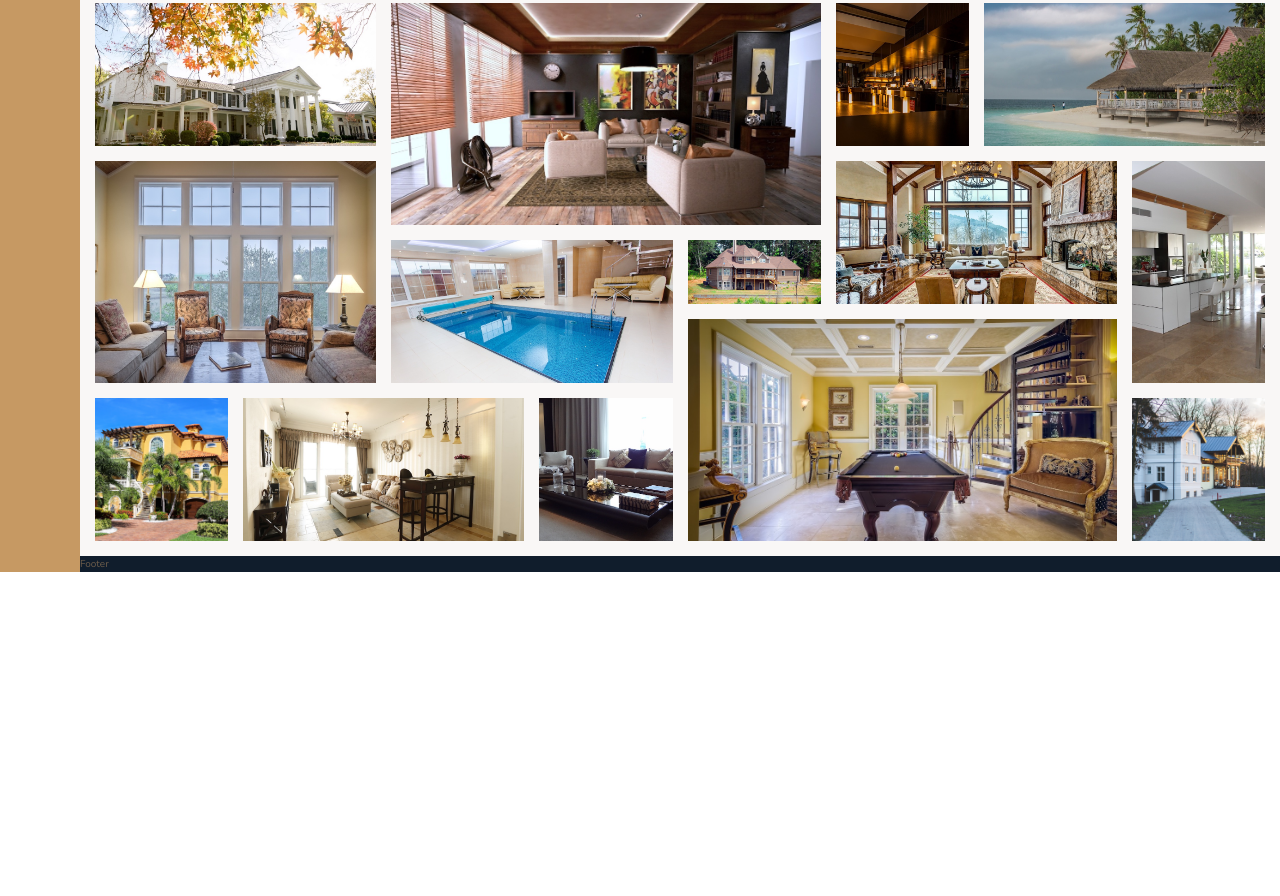
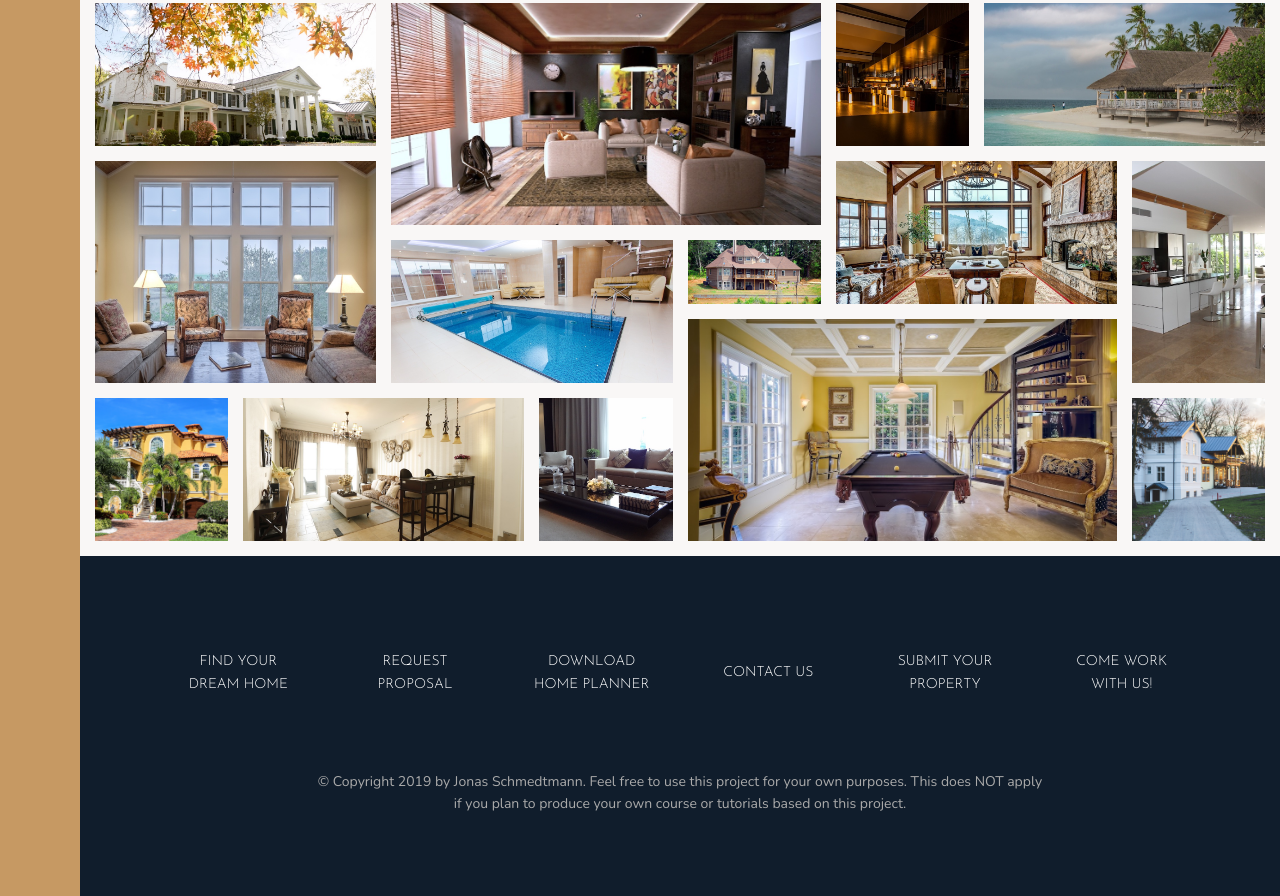
Before and after one commit to MajhiRockzZ/Advanced-CSS-and-SASS-Project-3, a website: page index.html in a window 1280 px wide. Shown: the part 3113-4009 px from the top of the page. Before the commit the page ends 3685 px from the top, so only its background shows below. Drawn offline with nearby package versions, Linux system fonts and the light colour scheme.

Commit message:
feat: Building the Footer

```diff
--- a/index.html
+++ b/index.html
@@ -382,7 +382,28 @@
     </section>
 
     <footer class="footer">
-      Footer
+      <ul class="nav">
+        <li class="nav__item">
+          <a href="#" class="nav__link">Find your dream home</a>
+        </li>
+        <li class="nav__item">
+          <a href="#" class="nav__link">Request proposal</a>
+        </li>
+        <li class="nav__item">
+          <a href="#" class="nav__link">Download home planner</a>
+        </li>
+        <li class="nav__item"><a href="#" class="nav__link">Contact us</a></li>
+        <li class="nav__item">
+          <a href="#" class="nav__link">Submit your property</a>
+        </li>
+        <li class="nav__item">
+          <a href="#" class="nav__link">Come work with us!</a>
+        </li>
+      </ul>
+
+      <p class="copyright">
+        &copy; Copyright 2019 by Jonas Schmedtmann. Feel free to use this project for your own purposes. This does NOT apply if you plan to produce your own course or tutorials based on this project.
+      </p>
     </footer>
   </body>
 </html>
--- a/sass/_footer.scss
+++ b/sass/_footer.scss
@@ -1,4 +1,43 @@
 .footer {
   background-color: $color-secondary;
   grid-column: full-start / full-end;
+  padding: 8rem;
 }
+
+.nav {
+  list-style: none;
+
+  display: grid;
+  grid-template-columns: repeat(auto-fit, minmax(15rem, 1fr));
+  grid-gap: 2rem;
+  align-items: center;
+
+  &__link:link,
+  &__link:visited {
+    font-size: 1.4rem;
+    color: #ffffff;
+    text-decoration: none;
+    font-family: $font-display;
+    text-transform: uppercase;
+    text-align: center;
+    padding: 1.5rem;
+    display: block;
+    transition: all 0.2s;
+  }
+
+  &__link:hover,
+  &__link:active {
+    background-color: rgba(#ffffff, 0.05);
+    transform: translateY(-3px);
+  }
+}
+
+.copyright {
+  font-size: 1.4rem;
+  color: $color-grey-light-2;
+  margin-top: 6rem;
+  margin-right: auto;
+  margin-left: auto;
+  text-align: center;
+  width: 70%;
+}
```
Also changed, not shown: css/style.css.
